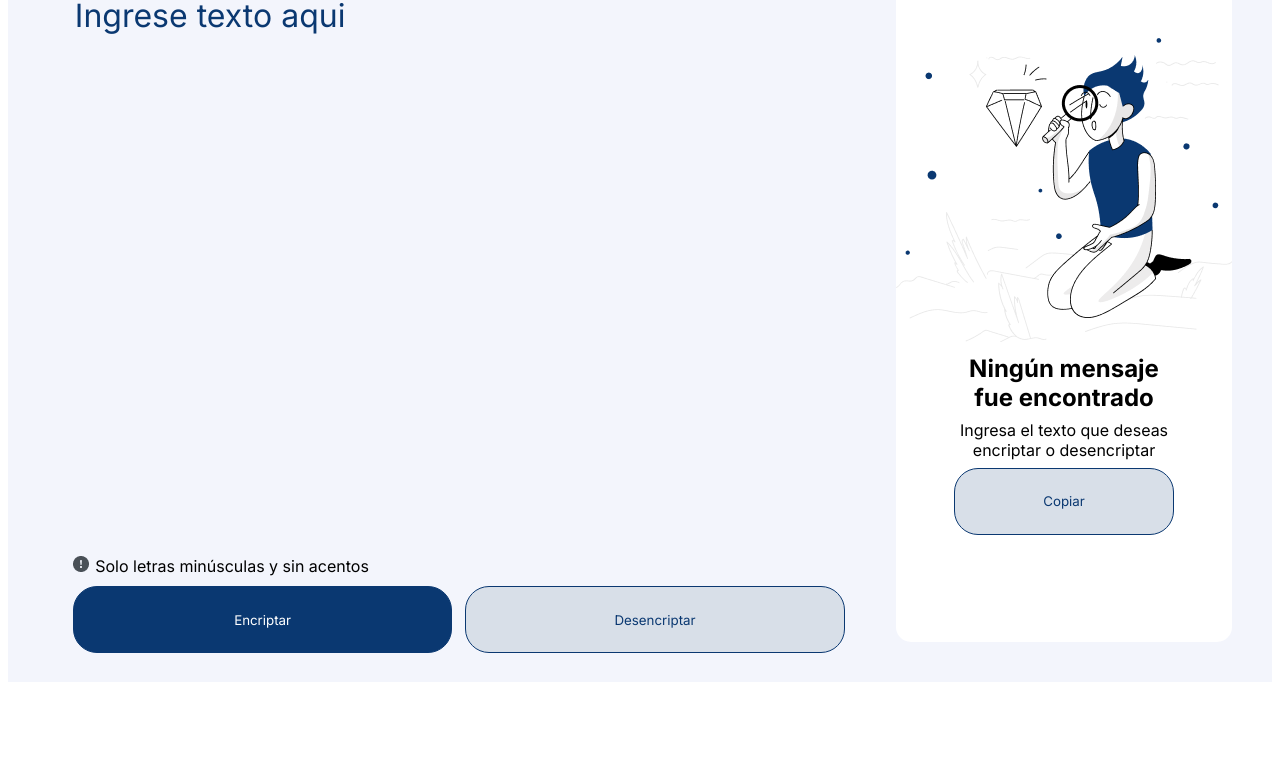
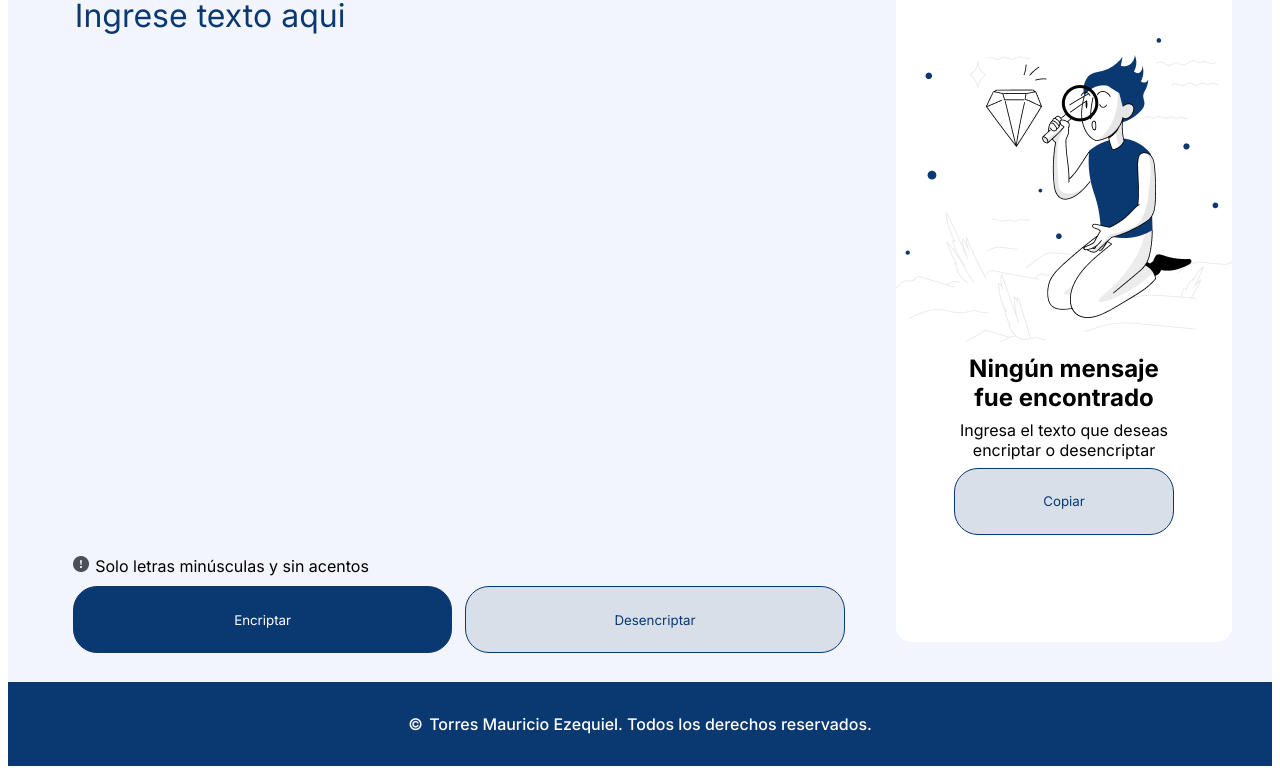
Before and after one commit to Mashuu573/encriptador-de-texto, a plain HTML site: page Index.html in a window 1280 px wide. Shown: the part 118-892 px from the top of the page. Before the commit the page ends 808 px from the top, so only its background shows below. Drawn offline with Linux system fonts and the light colour scheme.

Commit message:
Actualizacion de proyecto

```diff
--- a/Index.html
+++ b/Index.html
@@ -40,7 +40,7 @@
             </div>
         </div>
         <div class="cont-2">
-            <div class="cont-texto">
+            <div class="cont-texto" id="cont-texto-enc-desenc">
                 <div class="img-not-found">
                     <img src="/style/Assets/Muñeco.png" alt="">
                 </div>
@@ -57,7 +57,9 @@
 </body>
 
 <footer>
-
+    <div class="footer">&copy;<span id="year"> </span>
+        <span> Torres Mauricio Ezequiel. Todos los derechos reservados.</span>
+    </div>
 </footer>
 
 </html>
--- a/app.js
+++ b/app.js
@@ -0,0 +1,5 @@
+let year = document.querySelector("#year");
+
+$(document).ready(function () {
+    year.innerText = new Date().getFullYear();
+});
--- a/style/style.css
+++ b/style/style.css
@@ -168,6 +168,22 @@ textarea::placeholder {
     color: var(--Color-Azul-oscuro);
 }
 
+.footer {
+
+    bottom: 0;
+    left: 0;
+    right: 0;
+    padding: 2rem;
+    background: var(--Color-Azul-oscuro);
+    color: var(--Color-Blanco);
+    font-weight: 500;
+    display: flex;
+    justify-content: center;
+    align-items: center;
+    gap: 0.2rem;
+  }
+
+
 @media screen and (max-width:1900px) {}
 
 @media screen and (max-width:1600px) {}
```
